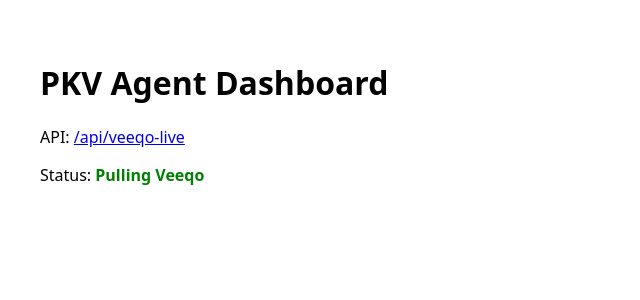
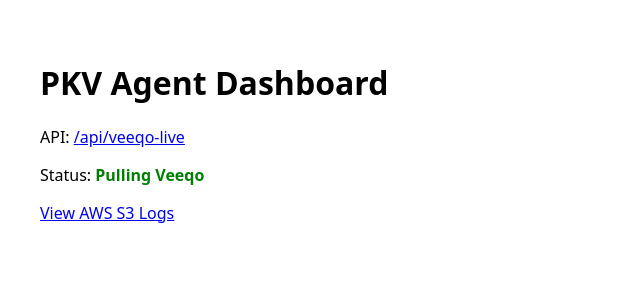
Before and after one commit to tufferw-stack/pkv, a Next.js app: page /dashboard in a window 1280 px wide. Shown: the top 300 px of the page, without its empty margins (0-640 px from the left). Built offline with nearby package versions, Linux system fonts and the light colour scheme.

Commit message:
Update dashboard.js

```diff
--- a/pages/dashboard.js
+++ b/pages/dashboard.js
@@ -4,6 +4,7 @@
       <h1>PKV Agent Dashboard</h1>
       <p>API: <a href="/api/veeqo-live">/api/veeqo-live</a></p>
       <p>Status: <strong style={{ color: 'green' }}>Pulling Veeqo</strong></p>
+      <p><a href="https://s3.console.aws.amazon.com/s3/buckets/pkv-agent-logs" target="_blank">View AWS S3 Logs</a></p>
     </div>
   );
 }
```
